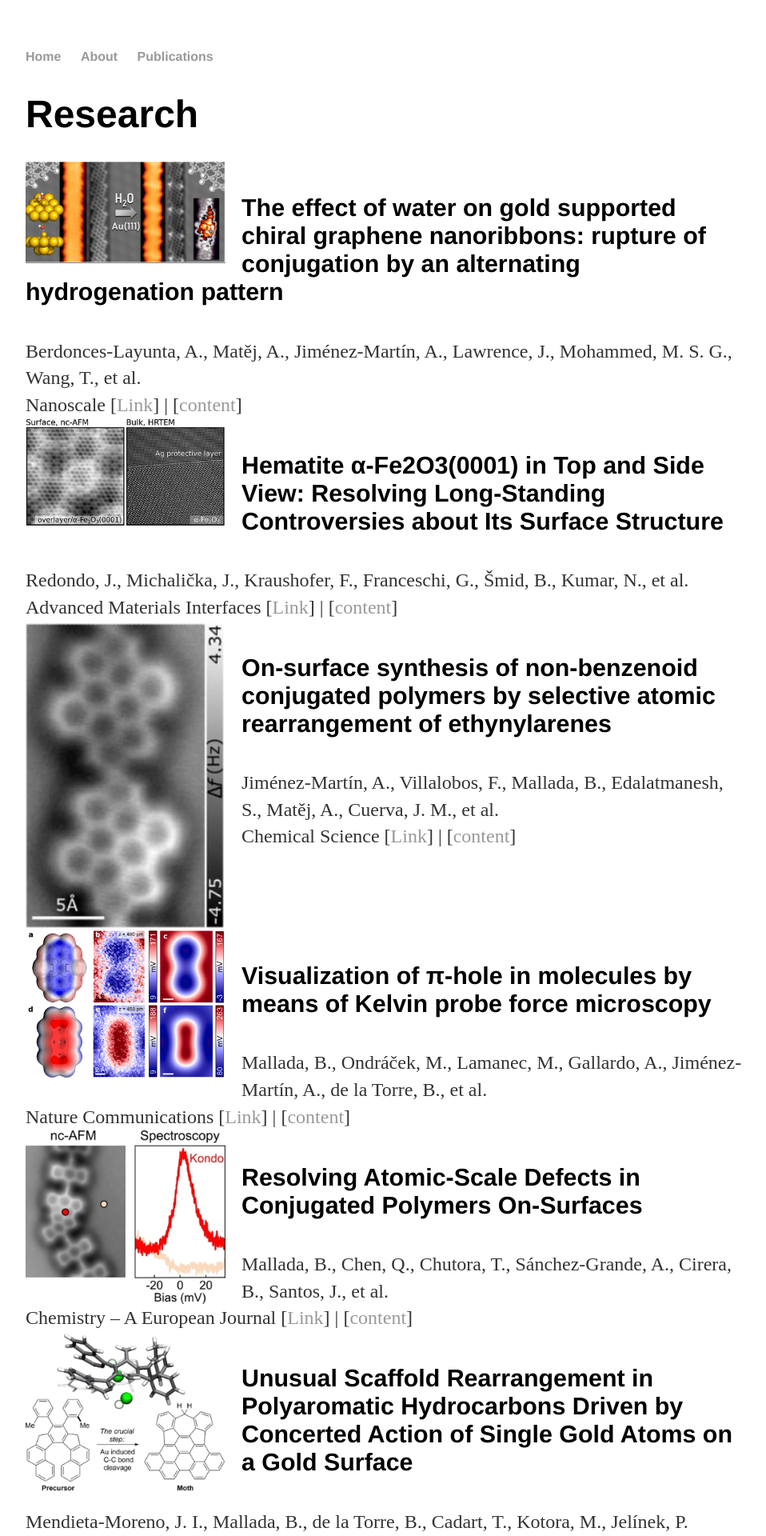
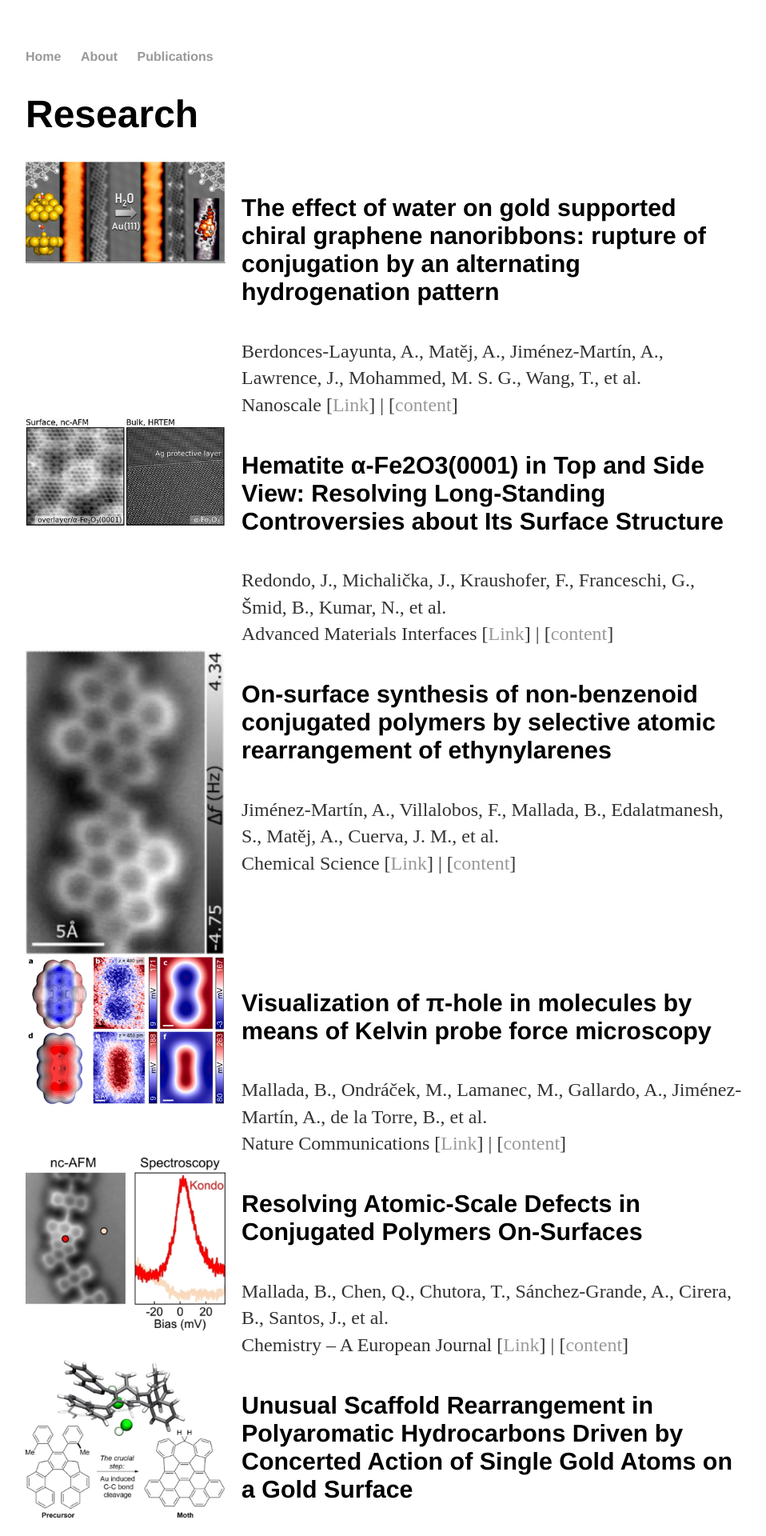
Before and after one commit to BenjaminMallada/BenjaminMallada.github.io, a Jekyll site: the page built from cv/index.html, in a window 1280 px wide. Shown: the top 1920 px of the page at 80% size, without its empty margins (160-1118 px from the left). Built offline with Jekyll 4.4.1, drawn with Linux system fonts in a browser that asks for light colours.

Commit message:
moved all positions of div in each paper

```diff
--- a/cv/index.html
+++ b/cv/index.html
@@ -26,10 +26,10 @@ title: CV of Your Name
     <h1>Research</h1>
 
     <div class="content">
-        <div>
           <div class="container grid-item">
           <img src="/images/berdonces2023.png" width="200px" style="float:left">
           </div>
+          <div>
             <h4>The effect of water on gold supported chiral graphene nanoribbons: rupture of conjugation by an alternating hydrogenation pattern</h4>
             <p>Berdonces-Layunta, A., Matěj, A., Jiménez-Martín, A., Lawrence, J., Mohammed, M. S. G., Wang, T., et al.</p>
             <p>Nanoscale [<a href="http://xlink.rsc.org/?DOI=D3NR02933F">Link</a>] | [<a href="/pdf/content1.pdf">content</a>]</p>
@@ -37,10 +37,10 @@ title: CV of Your Name
     </div>
 
     <div class="content">
-        <div>
           <div class="container grid-item">
           <img src="/images/hematite2023.jpg" width="200px" style="float:left">
           </div>
+          <div>
             <h4>Hematite α-Fe2O3(0001) in Top and Side View: Resolving Long-Standing Controversies about Its Surface Structure</h4>
             <p>Redondo, J., Michalička, J., Kraushofer, F., Franceschi, G., Šmid, B., Kumar, N., et al.</p>
             <p>Advanced Materials Interfaces [<a href="https://onlinelibrary.wiley.com/doi/full/10.1002/admi.202300602">Link</a>] | [<a href="/pdf/hematite2023.pdf">content</a>]</p>
@@ -48,10 +48,10 @@ title: CV of Your Name
     </div>
 
     <div class="content">
-        <div>
           <div class="container grid-item">
           <img src="/images/alejandro2023.png" width="200px" style="float:left">
           </div>
+          <div>
             <h4>On-surface synthesis of non-benzenoid conjugated polymers by selective atomic rearrangement of ethynylarenes</h4>
             <p>Jiménez-Martín, A., Villalobos, F., Mallada, B., Edalatmanesh, S., Matěj, A., Cuerva, J. M., et al.</p>
             <p>Chemical Science [<a href="https://pubs.rsc.org/en/content/articlehtml/2023/sc/d2sc04722e">Link</a>] | [<a href="/pdf/alejandro2023.pdf">content</a>]</p>
@@ -59,10 +59,11 @@ title: CV of Your Name
     </div>
 
     <div class="content">
-        <div>
           <div class="container grid-item">
           <img src="/images/pihole.png" width="200px" style="float:left">
           </div>
+          <div>
+
             <h4>Visualization of π-hole in molecules by means of Kelvin probe force microscopy</h4>
             <p>Mallada, B., Ondráček, M., Lamanec, M., Gallardo, A., Jiménez-Martín, A., de la Torre, B., et al.</p>
             <p>Nature Communications [<a href="https://www.nature.com/articles/s41467-023-40593-3">Link</a>] | [<a href="/pdf/mallada2023.pdf">content</a>]</p>
@@ -70,10 +71,11 @@ title: CV of Your Name
     </div>
 
     <div class="content">
-        <div>
           <div class="container grid-item">
           <img src="/images/antracenedefect.jpg" width="200px" style="float:left">
           </div>
+          <div>
+
             <h4>Resolving Atomic‐Scale Defects in Conjugated Polymers On‐Surfaces</h4>
             <p>Mallada, B., Chen, Q., Chutora, T., Sánchez‐Grande, A., Cirera, B., Santos, J., et al.</p>
             <p>Chemistry – A European Journal [<a href="https://onlinelibrary.wiley.com/doi/10.1002/chem.202200944">Link</a>] | [<a href="/pdf/antracenedefect.pdf">content</a>]</p>
@@ -81,10 +83,10 @@ title: CV of Your Name
     </div>
 
     <div class="content">
-        <div>
           <div class="container grid-item">
           <img src="/images/mothjpg.jpg" width="200px" style="float:left">
           </div>
+          <div>
             <h4>Unusual Scaffold Rearrangement in Polyaromatic Hydrocarbons Driven by Concerted Action of Single Gold Atoms on a Gold Surface</h4>
             <p>Mendieta-Moreno, J. I., Mallada, B., de la Torre, B., Cadart, T., Kotora, M., Jelínek, P.</p>
             <p>Angewandte Chemie International Edition [<a href="https://doi.org/10.1002/anie.202208010">Link</a>] | [<a href="/pdf/moth.pdf">content</a>]</p>
@@ -103,10 +105,11 @@ title: CV of Your Name
     </div>
 
     <div class="content">
-        <div>
           <div class="container grid-item">
           <img src="/images/all-in.jpg" width="200px" style="float:left">
           </div>
+          <div>
+
             <h4>On-Surface Strain-Driven Synthesis of Nonalternant Non-Benzenoid Aromatic Compounds Containing Four- to Eight-Membered Rings</h4>
             <p>Mallada, B., de la Torre, B., Mendieta-Moreno, J. I., Nachtigallová, D., Matěj, A., Matoušek, M., et al.</p>
             <p>Journal of the American Chemical Society [<a href="https://doi.org/10.1021%2Fjacs.1c06168">Link</a>] | [<a href="/pdf/all-in.pdf">content</a>]</p>
@@ -114,10 +117,11 @@ title: CV of Your Name
     </div>
 
     <div class="content">
-        <div>
           <div class="container grid-item">
           <img src="/images/sigma.png" width="200px" style="float:left">
           </div>
+          <div>
+
             <h4>Real-space imaging of anisotropic charge of σ-hole by means of Kelvin probe force microscopy</h4>
             <p>Mallada, B., Gallardo, A., Lamanec, M., de la Torre, B., Špirko, V., Hobza, P., et al.</p>
             <p>Science [<a href="https://www.science.org/doi/abs/10.1126/science.abk1479">Link</a>] | [<a href="/pdf/sigma.pdf">content</a>]</p>
```
